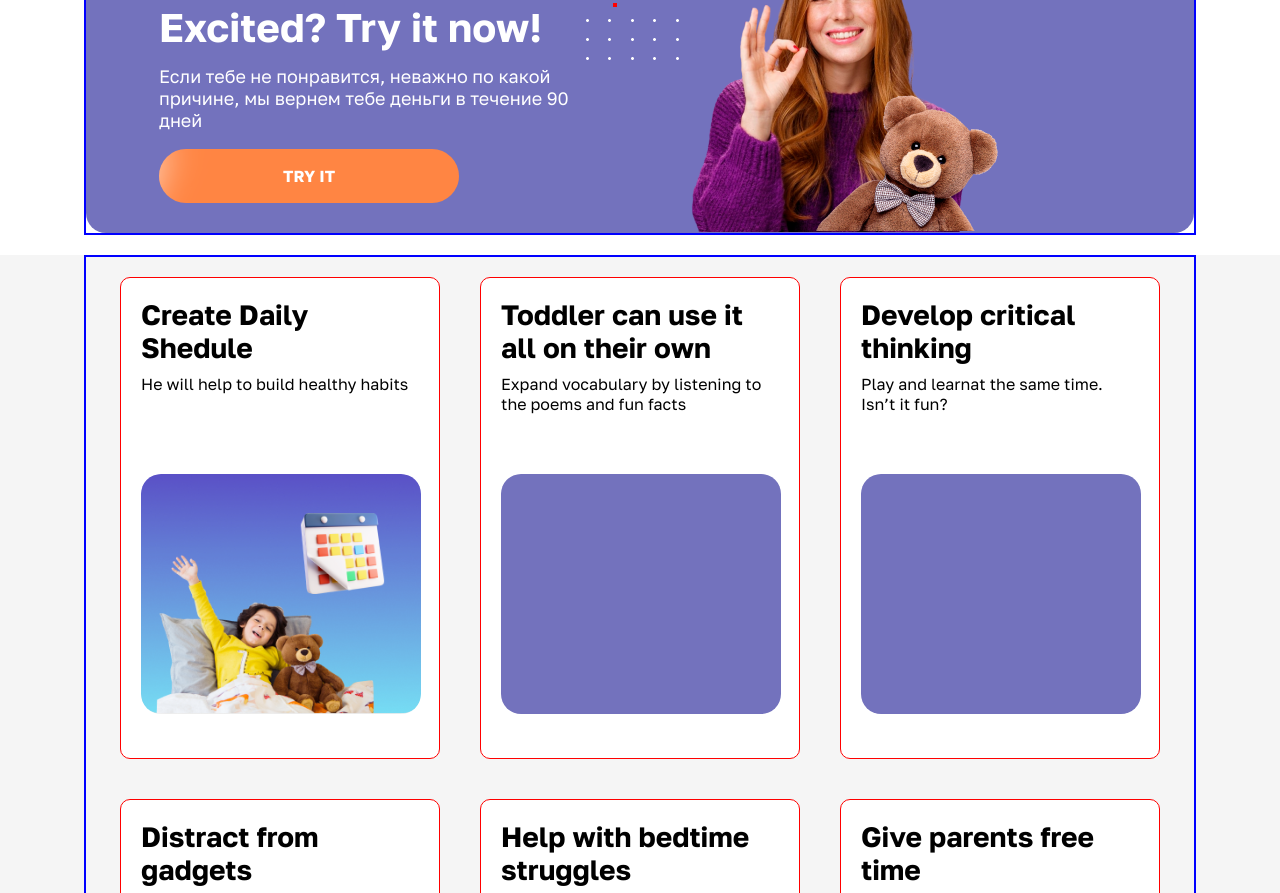
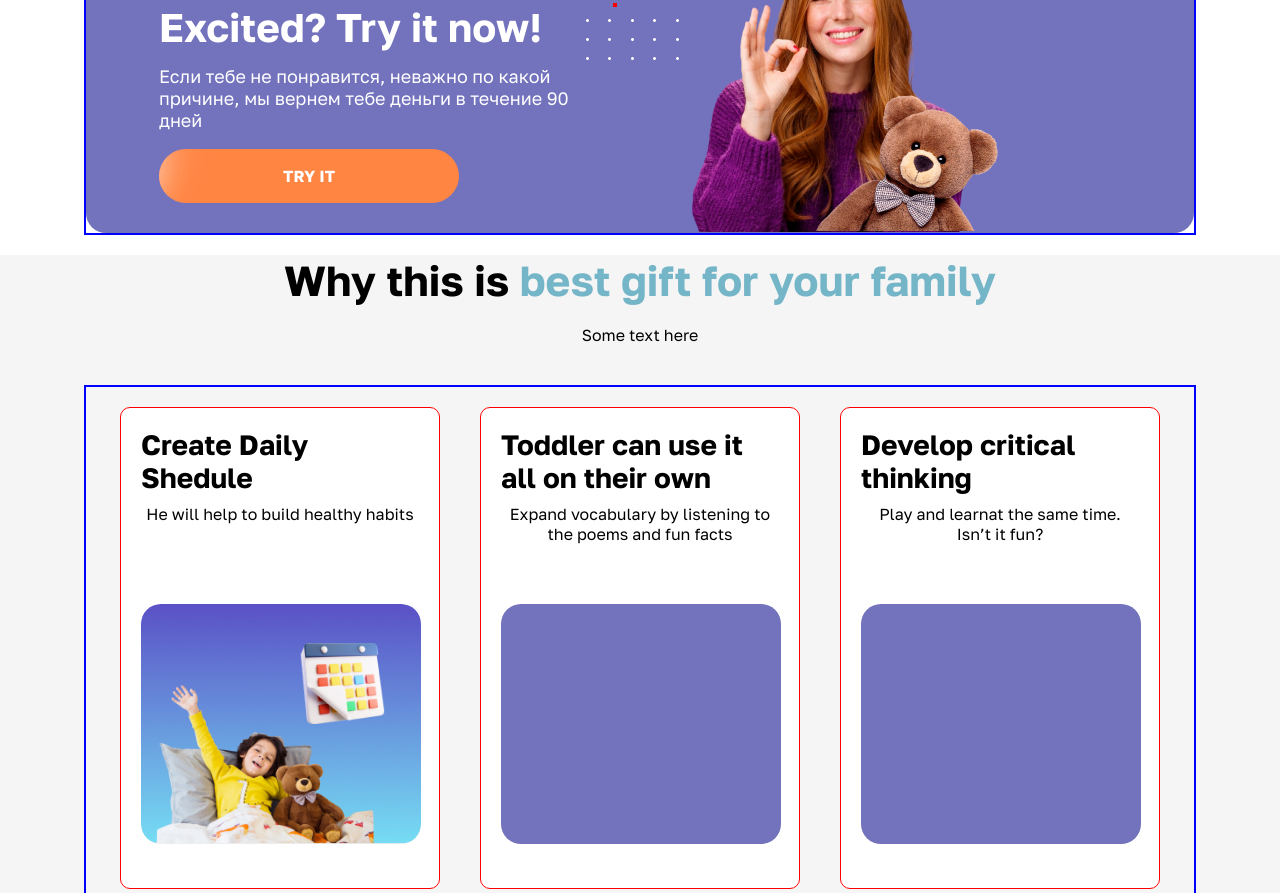
Before and after one commit to ordinateurportable/teddy_homework, a plain HTML site: page index.html in a window 1280 px wide. Shown: the part 2867-3760 px from the top of the page. Drawn offline with Linux system fonts and the light colour scheme.

Commit message:
add missing headline

```diff
--- a/index.html
+++ b/index.html
@@ -149,6 +149,8 @@
   </section>
 
   <section class="gift-features-section">
+    <h2>Why this is <span>best gift for your family</span></h2>
+    <p>Some text here</p>
     <div class="container">
       <div class="gift-features-list">
         <div class="gift-feature">
--- a/style.css
+++ b/style.css
@@ -587,6 +587,22 @@ footer .socials a:hover::after {
   margin-top: 20px;
 }
 
+.gift-features-section h2 {
+  text-align: center;
+  margin-top: 20px;
+  margin-bottom: 20px;
+  font-size: 42px;
+}
+
+.gift-features-section h2 span {
+  color: #75B5C8;
+}
+
+.gift-features-section p {
+  text-align: center;
+  margin-bottom: 40px;
+}
+
 .gift-feature {
   width: 320px;
   margin: 20px;
```
